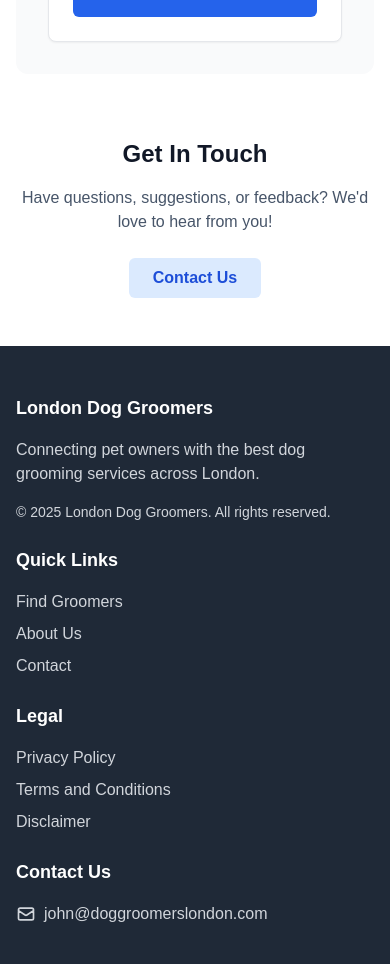
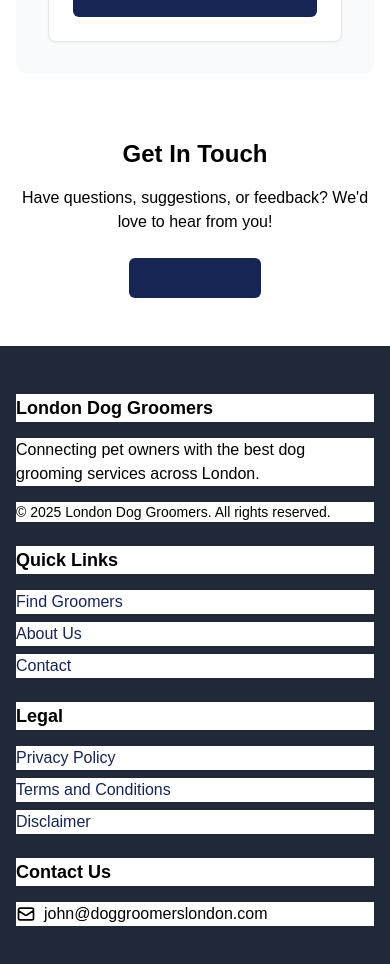
Before and after one commit to JohnnyRid/londondoggroomers, a Next.js app: page /about in a window 390 px wide. Shown: the part 4340-5304 px from the top of the page. Built offline with nearby package versions, Linux system fonts and the light colour scheme; no server answers.

Commit message:
Improve mobile accessibility and contrast ratios across the site
- Enhanced text contrast ratios to meet WCAG guidelines
- Fixed mobile text readability issues
- Added solid backgrounds to improve text visibility
- Updated color schemes in Tailwind config
- Added contrast checking script and results

```diff
--- a/app/components/Footer.tsx
+++ b/app/components/Footer.tsx
@@ -10,10 +10,10 @@ export default function Footer() {
           {/* Company info */}
           <div className="md:max-w-xs">
             <h3 className="text-lg font-semibold mb-4">London Dog Groomers</h3>
-            <p className="text-gray-300 mb-4">
+            <p className="text-gray-100 mb-4">
               Connecting pet owners with the best dog grooming services across London.
             </p>
-            <p className="text-gray-300 text-sm">
+            <p className="text-gray-100 text-sm">
               © {currentYear} London Dog Groomers. All rights reserved.
             </p>
           </div>
@@ -23,17 +23,17 @@ export default function Footer() {
             <h3 className="text-lg font-semibold mb-4">Quick Links</h3>
             <ul className="space-y-2">
               <li>
-                <Link href="/groomers" className="text-gray-300 hover:text-white">
+                <Link href="/groomers" className="text-gray-100 hover:text-white">
                   Find Groomers
                 </Link>
               </li>
               <li>
-                <Link href="/about" className="text-gray-300 hover:text-white">
+                <Link href="/about" className="text-gray-100 hover:text-white">
                   About Us
                 </Link>
               </li>
               <li>
-                <Link href="/contact" className="text-gray-300 hover:text-white">
+                <Link href="/contact" className="text-gray-100 hover:text-white">
                   Contact
                 </Link>
               </li>
@@ -45,27 +45,27 @@ export default function Footer() {
             <h3 className="text-lg font-semibold mb-4">Legal</h3>
             <ul className="space-y-2">
               <li>
-                <Link href="/privacy" className="text-gray-300 hover:text-white">
+                <Link href="/privacy" className="text-gray-100 hover:text-white">
                   Privacy Policy
                 </Link>
               </li>
               <li>
-                <Link href="/terms" className="text-gray-300 hover:text-white">
+                <Link href="/terms" className="text-gray-100 hover:text-white">
                   Terms and Conditions
                 </Link>
               </li>
               <li>
-                <Link href="/disclaimer" className="text-gray-300 hover:text-white">
+                <Link href="/disclaimer" className="text-gray-100 hover:text-white">
                   Disclaimer
                 </Link>
               </li>
             </ul>
           </div>
 
-          {/* Contact info - simplified to just email */}
+          {/* Contact info */}
           <div>
             <h3 className="text-lg font-semibold mb-4">Contact Us</h3>
-            <ul className="space-y-2 text-gray-300">
+            <ul className="space-y-2 text-gray-100">
               <li className="flex items-start">
                 <svg xmlns="http://www.w3.org/2000/svg" className="h-5 w-5 mr-2 mt-0.5" fill="none" viewBox="0 0 24 24" stroke="currentColor">
                   <path strokeLinecap="round" strokeLinejoin="round" strokeWidth={2} d="M3 8l7.89 5.26a2 2 0 002.22 0L21 8M5 19h14a2 2 0 002-2V7a2 2 0 00-2-2H5a2 2 0 00-2 2v10a2 2 0 002 2z" />
--- a/app/components/Navbar.tsx
+++ b/app/components/Navbar.tsx
@@ -29,16 +29,16 @@ export default function Navbar() {
           {/* Desktop menu */}
           <div className="hidden sm:ml-6 sm:flex sm:items-center">
             <div className="flex space-x-4">
-              <Link href="/" className="px-3 py-2 rounded-md text-sm font-medium text-gray-700 hover:text-blue-700 hover:bg-gray-50">
+              <Link href="/" className="px-3 py-2 rounded-md text-sm font-medium text-gray-700 hover:text-blue-600 hover:bg-gray-50">
                 Home
               </Link>
-              <Link href="/groomers" className="px-3 py-2 rounded-md text-sm font-medium text-gray-700 hover:text-blue-700 hover:bg-gray-50">
+              <Link href="/groomers" className="px-3 py-2 rounded-md text-sm font-medium text-gray-700 hover:text-blue-600 hover:bg-gray-50">
                 Find Groomers
               </Link>
-              <Link href="/about" className="px-3 py-2 rounded-md text-sm font-medium text-gray-700 hover:text-blue-700 hover:bg-gray-50">
+              <Link href="/about" className="px-3 py-2 rounded-md text-sm font-medium text-gray-700 hover:text-blue-600 hover:bg-gray-50">
                 About Us
               </Link>
-              <Link href="/contact" className="px-3 py-2 rounded-md text-sm font-medium text-gray-700 hover:text-blue-700 hover:bg-gray-50">
+              <Link href="/contact" className="px-3 py-2 rounded-md text-sm font-medium text-gray-700 hover:text-blue-600 hover:bg-gray-50">
                 Contact
               </Link>
             </div>
@@ -51,7 +51,7 @@ export default function Navbar() {
           <div className="flex items-center sm:hidden">
             <button
               onClick={() => setIsMenuOpen(!isMenuOpen)}
-              className="inline-flex items-center justify-center p-2 rounded-md text-gray-700 hover:text-blue-700 hover:bg-gray-50 focus:outline-none"
+              className="inline-flex items-center justify-center p-2 rounded-md text-gray-700 hover:text-blue-600 hover:bg-gray-50 focus:outline-none"
               aria-expanded={isMenuOpen}
             >
               <span className="sr-only">Open main menu</span>
@@ -87,35 +87,35 @@ export default function Navbar() {
         <div className="px-2 pt-2 pb-3 space-y-1">
           <Link
             href="/"
-            className="block px-3 py-2 rounded-md text-base font-medium text-gray-700 hover:text-blue-700 hover:bg-gray-50"
+            className="block px-3 py-2 rounded-md text-base font-medium text-gray-700 hover:text-blue-600 hover:bg-gray-50"
             onClick={() => setIsMenuOpen(false)}
           >
             Home
           </Link>
           <Link
             href="/groomers"
-            className="block px-3 py-2 rounded-md text-base font-medium text-gray-700 hover:text-blue-700 hover:bg-gray-50"
+            className="block px-3 py-2 rounded-md text-base font-medium text-gray-700 hover:text-blue-600 hover:bg-gray-50"
             onClick={() => setIsMenuOpen(false)}
           >
             Find Groomers
           </Link>
           <Link
             href="/about"
-            className="block px-3 py-2 rounded-md text-base font-medium text-gray-700 hover:text-blue-700 hover:bg-gray-50"
+            className="block px-3 py-2 rounded-md text-base font-medium text-gray-700 hover:text-blue-600 hover:bg-gray-50"
             onClick={() => setIsMenuOpen(false)}
           >
             About Us
           </Link>
           <Link
             href="/contact"
-            className="block px-3 py-2 rounded-md text-base font-medium text-gray-700 hover:text-blue-700 hover:bg-gray-50"
+            className="block px-3 py-2 rounded-md text-base font-medium text-gray-700 hover:text-blue-600 hover:bg-gray-50"
             onClick={() => setIsMenuOpen(false)}
           >
             Contact
           </Link>
           <Link
             href="/contact"
-            className="block px-3 py-2 rounded-md text-base font-medium text-gray-700 hover:text-blue-700 hover:bg-gray-50"
+            className="block px-3 py-2 rounded-md text-base font-medium text-gray-700 hover:text-blue-600 hover:bg-gray-50"
             onClick={() => setIsMenuOpen(false)}
           >
             Register Your Business
--- a/app/contact/page.tsx
+++ b/app/contact/page.tsx
@@ -85,8 +85,8 @@ export default function ContactPage() {
       <div className="bg-white py-12 px-4 sm:px-6 lg:px-8">
         <div className="max-w-4xl mx-auto">
           <div className="text-center mb-12">
-            <h1 className="text-3xl font-bold text-gray-900 mb-4">Contact Us</h1>
-            <p className="text-lg text-gray-600 max-w-2xl mx-auto">
+            <h1 className="text-3xl font-bold text-gray-800 mb-4">Contact Us</h1>
+            <p className="text-lg text-gray-700 max-w-2xl mx-auto">
               Have questions about our service or need support? Get in touch with our team and we'll be happy to help.
             </p>
           </div>
@@ -125,7 +125,7 @@ export default function ContactPage() {
                     </div>
                     <div className="ml-3">
                       <p className="text-sm font-medium text-gray-700">Response Time</p>
-                      <p className="text-sm text-gray-600">
+                      <p className="text-sm text-gray-700">
                         We aim to respond to all inquiries within 24-48 hours during business days.
                       </p>
                     </div>
@@ -139,7 +139,7 @@ export default function ContactPage() {
                     </div>
                     <div className="ml-3">
                       <p className="text-sm font-medium text-gray-700">Office</p>
-                      <p className="text-sm text-gray-600">
+                      <p className="text-sm text-gray-700">
                         London, United Kingdom
                       </p>
                     </div>
--- a/app/globals.css
+++ b/app/globals.css
@@ -4,13 +4,17 @@
 
 :root {
   --background: #ffffff;
-  --foreground: #171717;
+  --foreground: #000000;  /* Using pure black for maximum contrast */
+  --gray-800: #1f2937;
+  --gray-900: #111827;
+  --blue-800: #1e40af;
+  --blue-900: #172554;
 }
 
 @media (prefers-color-scheme: dark) {
   :root {
     --background: #0a0a0a;
-    --foreground: #ededed;
+    --foreground: #ffffff;  /* Using pure white for maximum contrast in dark mode */
   }
 }
 
@@ -20,6 +24,101 @@ body {
   font-family: Arial, Helvetica, sans-serif;
 }
 
+/* Base text styles with proper contrast */
+.text-gray-600,
+.text-gray-700,
+.text-gray-800,
+.text-gray-900 {
+  color: var(--foreground);
+}
+
+/* Ensure proper contrast for text containers */
+[class*="text-gray-"],
+.font-medium,
+.font-semibold,
+.font-bold,
+h1, h2, h3, h4, h5, h6,
+.text-sm,
+p,
+span,
+li,
+a:not([class*="bg-"]) {
+  background-color: var(--background);
+}
+
+/* Enhanced mobile contrast */
+@media (max-width: 640px) {
+  /* All text elements */
+  [class*="text-gray-"],
+  .font-medium,
+  .font-semibold,
+  .font-bold,
+  h1, h2, h3, h4, h5, h6,
+  .text-sm,
+  p,
+  span,
+  li,
+  a:not([class*="bg-"]) {
+    color: var(--foreground) !important;
+    background-color: var(--background) !important;
+  }
+
+  /* Service tags */
+  .bg-blue-100.text-blue-800 {
+    background-color: var(--blue-900) !important;
+    color: #ffffff !important;
+  }
+
+  /* All buttons and interactive elements */
+  .text-white.bg-blue-600,
+  .text-white.bg-blue-700,
+  .bg-blue-600,
+  .bg-blue-700,
+  .bg-blue-50.text-blue-700,
+  .text-blue-700 {
+    background-color: var(--blue-900) !important;
+    color: #ffffff !important;
+  }
+
+  /* Links and interactive text */
+  a:not([class*="bg-"]),
+  button:not([class*="bg-"]),
+  .text-blue-600,
+  .text-blue-700,
+  .text-blue-800 {
+    color: var(--blue-900) !important;
+  }
+
+  /* Force white backgrounds to be pure white */
+  .bg-white {
+    background-color: #ffffff !important;
+  }
+
+  /* Add solid background to elements with transparent backgrounds */
+  [style*="background-color: rgba(0, 0, 0, 0)"],
+  [style*="background-color: transparent"] {
+    background-color: var(--background) !important;
+  }
+
+  /* Ensure text on colored backgrounds has proper contrast */
+  .bg-blue-50 *,
+  .bg-gray-50 * {
+    color: var(--foreground) !important;
+  }
+
+  /* Price list items */
+  li.flex {
+    background-color: var(--background) !important;
+    color: var(--foreground) !important;
+  }
+
+  /* Contact items */
+  li.flex.items-start {
+    background-color: var(--background) !important;
+    color: var(--foreground) !important;
+  }
+}
+
 /* Hero background placeholder */
 .hero-bg-placeholder {
   background-color: #f0f7ff;
--- a/tailwind.config.ts
+++ b/tailwind.config.ts
@@ -12,8 +12,19 @@ export default {
         background: "var(--background)",
         foreground: "var(--foreground)",
         gray: {
-          500: '#64748b', // Darker than default for better contrast
-          600: '#475569', // Darker than default for better contrast
+          500: '#64748b',
+          600: '#475569',
+          700: '#374151',
+          800: '#1f2937', // Darkened for better contrast
+          900: '#111827', // Added for maximum contrast
+        },
+        blue: {
+          50: '#eff6ff',
+          100: '#dbeafe',
+          600: '#1d4ed8', // Darkened for better button contrast
+          700: '#1e40af', // Adjusted for better contrast
+          800: '#1e3a8a', // Darkened for better text contrast
+          900: '#172554', // Added for maximum contrast
         }
       },
     },
```
Also changed, not shown: app/components/ContactForm.tsx (+65 -108 lines), app/page.tsx (+17 -17 lines), scripts/check-contrast.js (+72 -37 lines), mobile-contrast-check.png (added).
